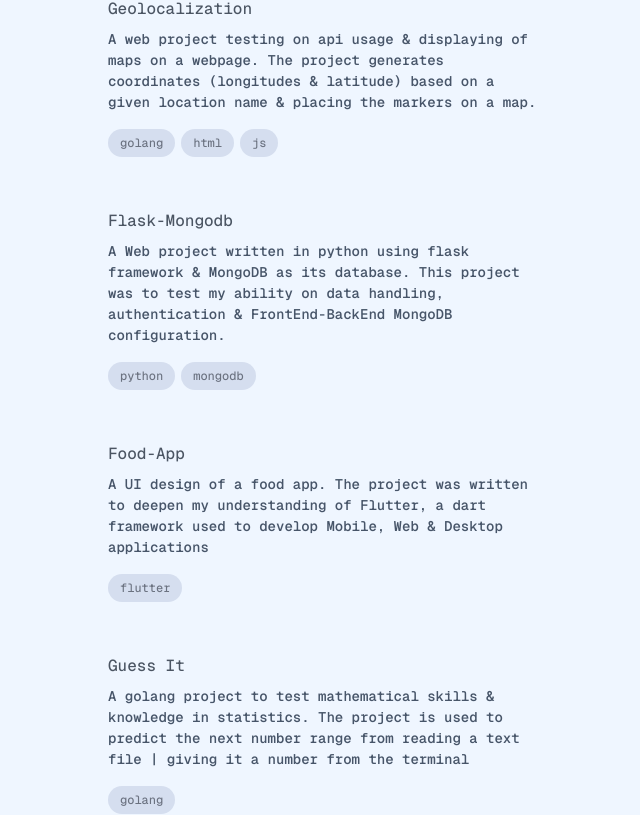
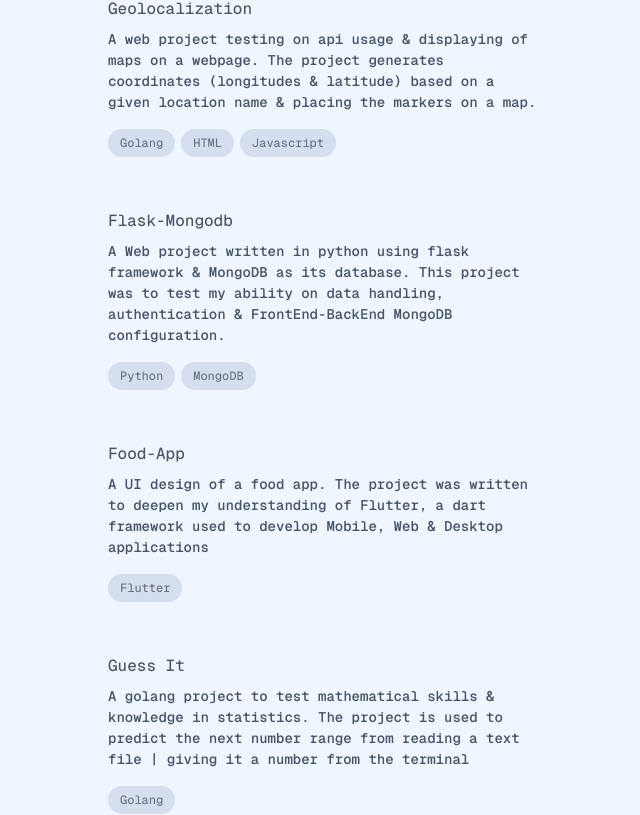
Before and after one commit to Aaron-Ochieng/portfolio, a Next.js app: page / in a window 1280 px wide. Shown: the part 1599-2414 px from the top of the page, without its empty margins (540-1180 px from the left). Built offline with nearby package versions, Linux system fonts and the light colour scheme.

Commit message:
add: more data

```diff
--- a/app/data/intro.js
+++ b/app/data/intro.js
@@ -15,15 +15,15 @@ export const work = {
     work_1: {
         desc: "",
         pos: "Apprentice Developer",
-        technology: ["golang", "javascript", "shell", "UX"],
+        technology: ["Golang", "Javascript", "Shell", "UX"],
         date: "Apr, 2024 - Present",
         company: "Zone 01 Kisumu",
         url: "www.zone01kisumu.ke"
     },
     work_2: {
-        desc: "One month of intensive coding to access my skills for the selection process into the Zone01 Kisumu 2 year program. ",
+        desc: "One month of intensive coding to access my skills for the selection process into the Zone01 Kisumu 2 year program.",
         pos: "Piscine Candidate",
-        technology: ["golang", "shell"],
+        technology: ["Golang", "Shell"],
         date: "Oct, 2023 - Nov, 2023 ",
         company: "Zone 01 Kisumu",
         url: "www.zone01kisumu.ke"
@@ -46,43 +46,50 @@ export const projects = {
     project1: {
         name: "Lem-In",
         description: "A golang project terminal application to deeepen my understanding of Algorithms. It uses BFS (Breadth First Search) Algorithm to find faster optimal path to place the ants without collusion.",
-        languages: ["golang"],
-        url: "https://github.com/Aaron-Ochieng/lem-in.git"
+        languages: ["Golang"],
+        url: "https://github.com/Aaron-Ochieng/lem-in.git",
+        gif: "/assets/atm.gif"
     },
     project2: {
         name: "Geolocalization",
         description: "A web project testing on api usage & displaying of maps on a webpage. The project generates coordinates (longitudes & latitude) based on a given location name & placing the markers on a map.",
-        languages: ["golang", "html", "js"],
-        url: "https://github.com/Aaron-Ochieng/go-geolocalization.git"
+        languages: ["Golang", "HTML", "Javascript"],
+        url: "https://github.com/Aaron-Ochieng/go-geolocalization.git",
+        gif: "/assets/atm.gif"
     },
     project3: {
         name: "Flask-Mongodb",
         description: "A Web project written in python using flask framework & MongoDB as its database. This project was to test my ability on data handling, authentication & FrontEnd-BackEnd MongoDB configuration.",
-        languages: ["python", "mongodb"],
-        url: "https://github.com/Aaron-Ochieng/Flaskblog-Mongodb.git"
+        languages: ["Python", "MongoDB"],
+        url: "https://github.com/Aaron-Ochieng/Flaskblog-Mongodb.git",
+        gif: "/assets/atm.gif"
     },
     project4: {
         name: "Food-App",
         description: "A UI design of a food app. The project was written to deepen my understanding of Flutter, a dart framework used to develop Mobile, Web & Desktop applications",
-        languages: ["flutter"],
-        url: "https://github.com/Aaron-Ochieng/food_app.git"
+        languages: ["Flutter"],
+        url: "https://github.com/Aaron-Ochieng/food_app.git",
+        gif: "/assets/atm.gif"
     },
     project5: {
         name: "Guess It",
         description: "A golang project to test mathematical skills & knowledge in statistics. The project is used to predict the next number range from reading a text file | giving it a number from the terminal",
-        languages: ["golang"],
-        url: "https://github.com/Aaron-Ochieng/guess-it-1.git"
+        languages: ["Golang"],
+        url: "https://github.com/Aaron-Ochieng/guess-it-1.git",
+        gif: "/assets/atm.gif"
     },
     project7: {
         name: "Net Cat",
         description: "A recreation of netcat server functionality.Its a terminal app written in golang & It behaves like a telegram app. The app allows a max number of conections of 10 in the server, message formatting, not sending of empty messages ...etc",
-        languages: ["golang"],
-        url: "https://github.com/Aaron-Ochieng/net-cat.git"
+        languages: ["Golang"],
+        url: "https://github.com/Aaron-Ochieng/net-cat.git",
+        gif: "/assets/atm.gif"
     },
     project8: {
         name: "ATM Management System",
         description: "A recreation of netcat server functionality.Its a terminal app written in golang & It behaves like a telegram app. The app allows a max number of conections of 10 in the server, message formatting, not sending of empty messages ...etc",
         languages: ["C", "MakeFile", "SQLite3", "Shell"],
-        url: "https://github.com/Aaron-Ochieng/net-cat.git"
+        url: "https://github.com/Aaron-Ochieng/atm.git",
+        gif: "/assets/atm.gif"
     },
 }
```
